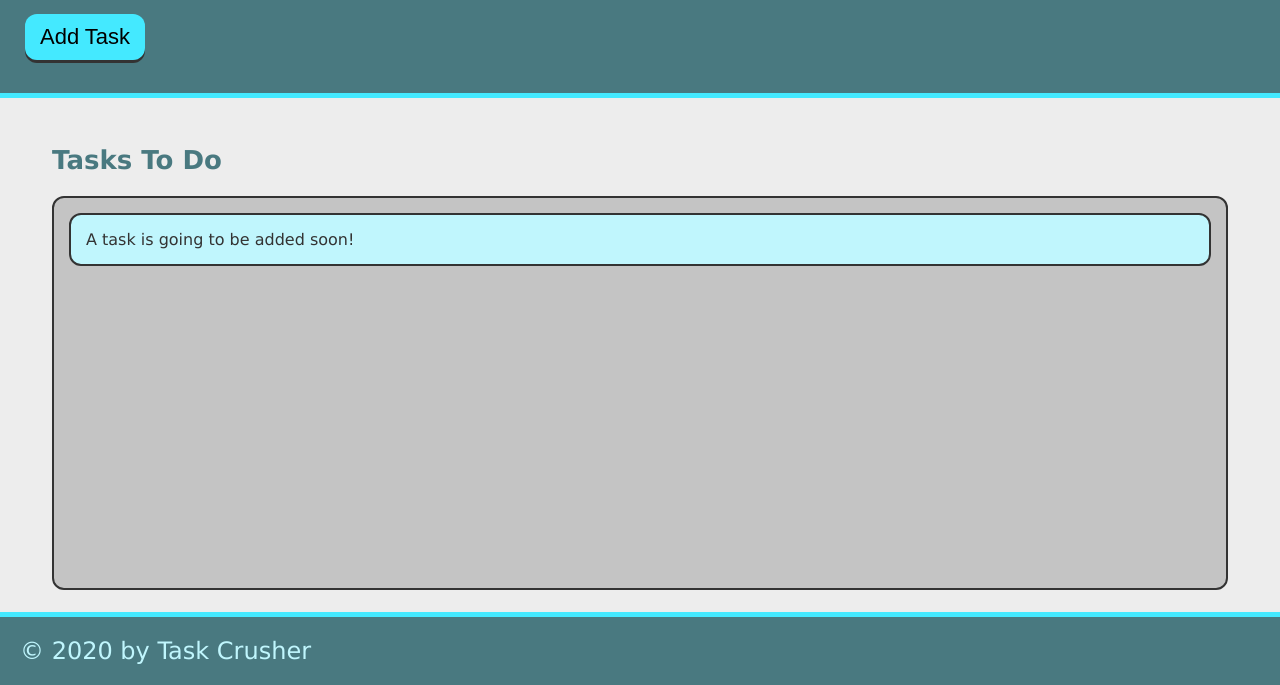
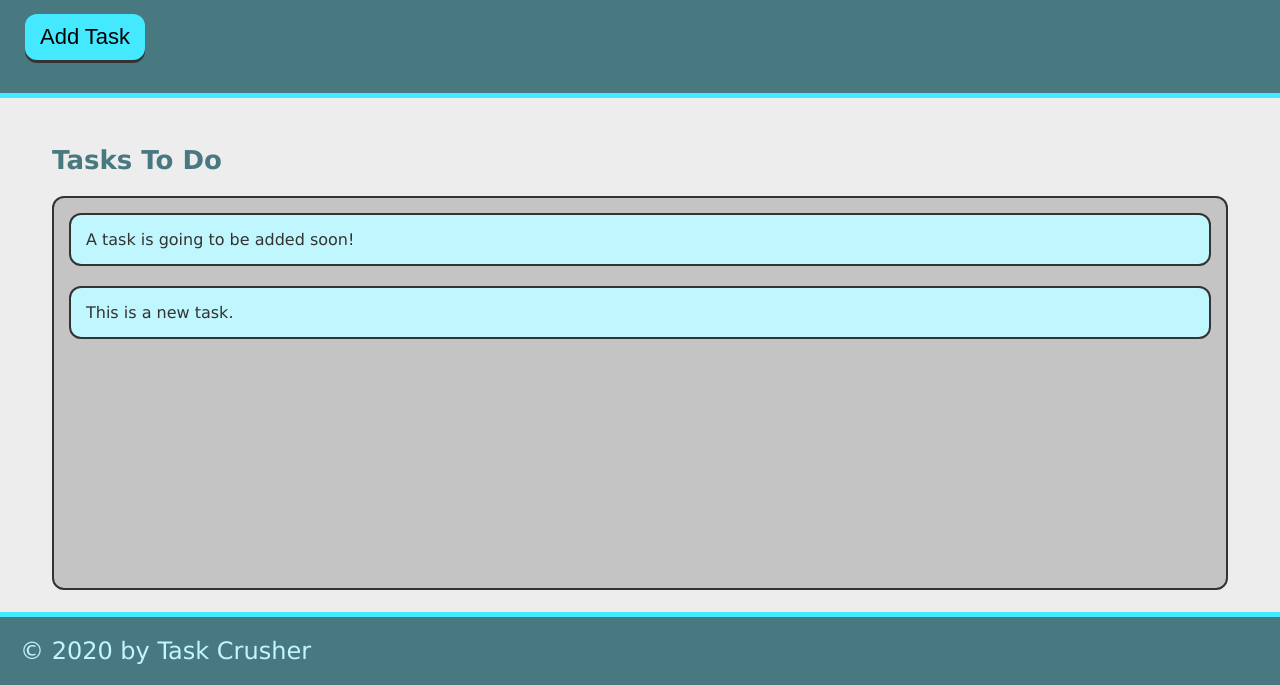
Before and after one commit to d-trecker/task-crusher, a plain HTML site: page index.html in a window 1280 px wide. Both pictures are taken after a click on the button "Add Task". Shown: the part 115-800 px from the top of the page. Drawn offline with Linux system fonts and the light colour scheme.

Commit message:
add ability to add task

```diff
--- a/assets/css/style.css
+++ b/assets/css/style.css
@@ -228,5 +228,4 @@ footer {
   .task-list-wrapper {
     flex-basis: 100%;
   }
-
 }
--- a/assets/js/script.js
+++ b/assets/js/script.js
@@ -0,0 +1,12 @@
+var buttonEl = document.querySelector("#save-task");
+console.log(buttonEl);
+var tasksToDoEl = document.querySelector("#tasks-to-do");
+
+var createTaskHandler = function () {
+  var listItemEl = document.createElement("li");
+  listItemEl.className = "task-item";
+  listItemEl.textContent = "This is a new task.";
+  tasksToDoEl.appendChild(listItemEl);
+};
+
+buttonEl.addEventListener("click", createTaskHandler);
--- a/index.html
+++ b/index.html
@@ -11,12 +11,12 @@
     <header>
       <h1 class="page-title">Task Crusher</h1>
       <p>Click the button below to add a new task!</p>
-      <button class="btn">Add Task</button>
+      <button class="btn" id="save-task">Add Task</button>
     </header>
     <main class="page-content">
       <section class="task-list-wrapper">
         <h2 class="list-title">Tasks To Do</h2>
-        <ul class="task-list">
+        <ul class="task-list" id="tasks-to-do">
           <li class="task-item">A task is going to be added soon!</li>
         </ul>
       </section>
```
